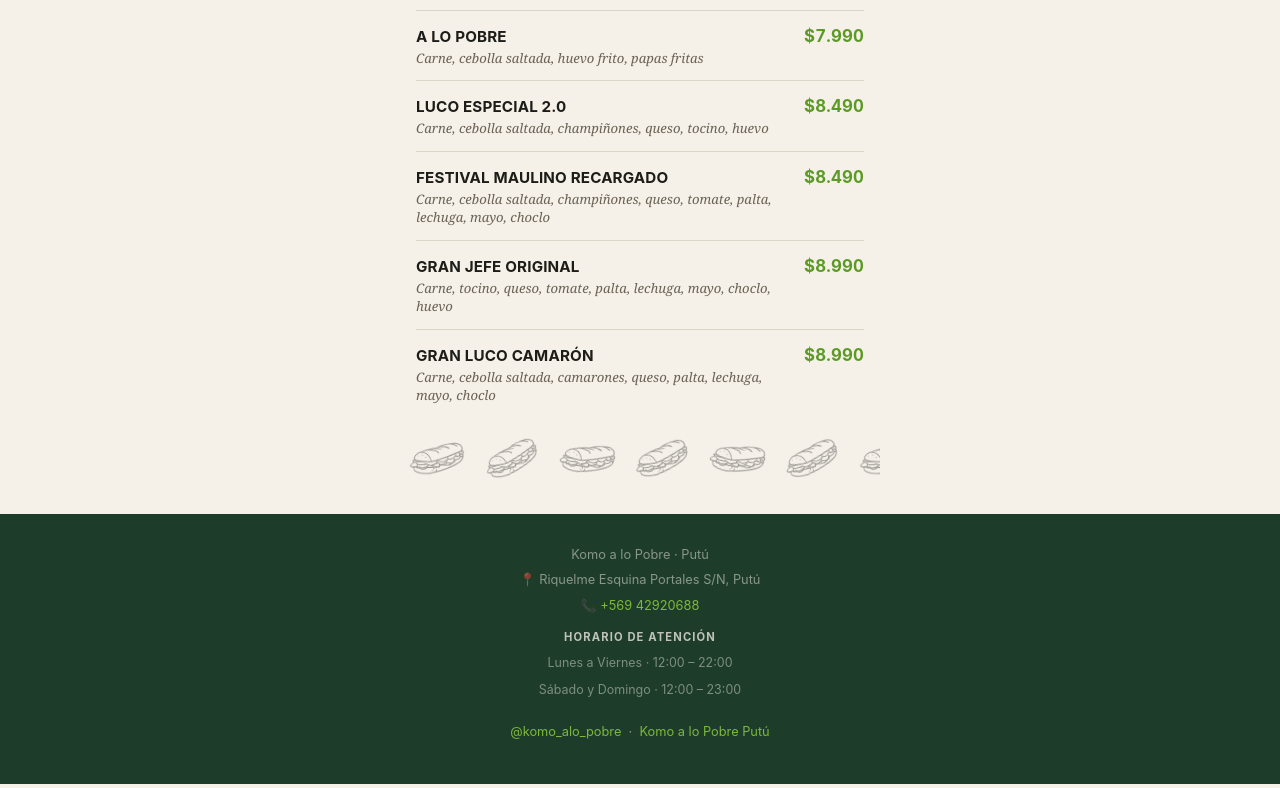
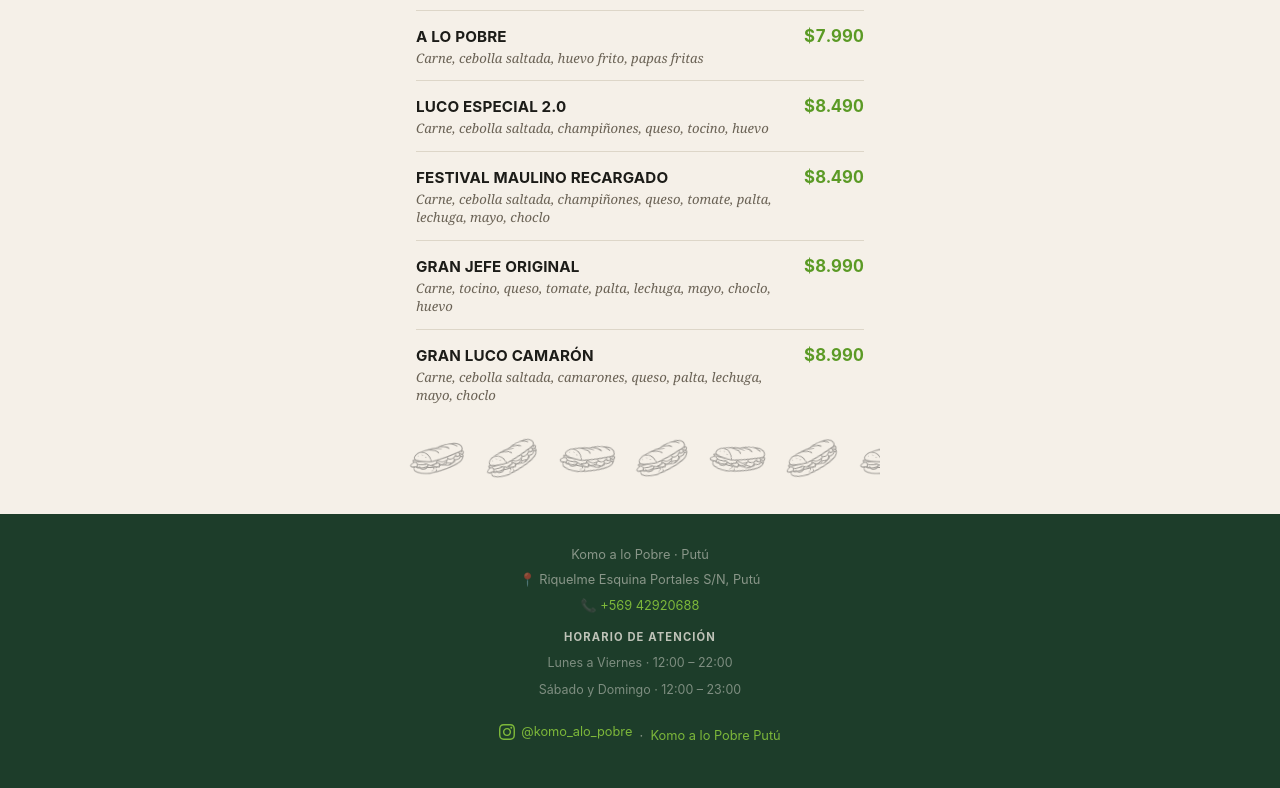
Before and after one commit to Ignvcio21/KomoaloPobre, a plain HTML site: page index.html in a window 1280 px wide. Shown: the part 1198-1986 px from the top of the page. Drawn offline with Linux system fonts and the light colour scheme.

Commit message:
Agregar icono Instagram al link del footer

```diff
--- a/index.html
+++ b/index.html
@@ -458,7 +458,10 @@
   </div>
 
   <div style="margin-top:16px">
-    <a href="https://instagram.com/komo_alo_pobre">@komo_alo_pobre</a>
+    <a href="https://instagram.com/komo_alo_pobre" style="display:inline-flex;align-items:center;gap:6px">
+      <svg width="16" height="16" viewBox="0 0 24 24" fill="currentColor"><path d="M12 2.163c3.204 0 3.584.012 4.85.07 3.252.148 4.771 1.691 4.919 4.919.058 1.265.069 1.645.069 4.849 0 3.205-.012 3.584-.069 4.849-.149 3.225-1.664 4.771-4.919 4.919-1.266.058-1.644.07-4.85.07-3.204 0-3.584-.012-4.849-.07-3.26-.149-4.771-1.699-4.919-4.92-.058-1.265-.07-1.644-.07-4.849 0-3.204.013-3.583.07-4.849.149-3.227 1.664-4.771 4.919-4.919 1.266-.057 1.645-.069 4.849-.069zm0-2.163c-3.259 0-3.667.014-4.947.072-4.358.2-6.78 2.618-6.98 6.98-.059 1.281-.073 1.689-.073 4.948 0 3.259.014 3.668.072 4.948.2 4.358 2.618 6.78 6.98 6.98 1.281.058 1.689.072 4.948.072 3.259 0 3.668-.014 4.948-.072 4.354-.2 6.782-2.618 6.979-6.98.059-1.28.073-1.689.073-4.948 0-3.259-.014-3.667-.072-4.947-.196-4.354-2.617-6.78-6.979-6.98-1.281-.059-1.69-.073-4.949-.073zm0 5.838c-3.403 0-6.162 2.759-6.162 6.162s2.759 6.163 6.162 6.163 6.162-2.759 6.162-6.163c0-3.403-2.759-6.162-6.162-6.162zm0 10.162c-2.209 0-4-1.79-4-4 0-2.209 1.791-4 4-4s4 1.791 4 4c0 2.21-1.791 4-4 4zm6.406-11.845c-.796 0-1.441.645-1.441 1.44s.645 1.44 1.441 1.44c.795 0 1.439-.645 1.439-1.44s-.644-1.44-1.439-1.44z"/></svg>
+      @komo_alo_pobre
+    </a>
     &nbsp;·&nbsp;
     <a href="https://facebook.com/komoalopobrepotu">Komo a lo Pobre Putú</a>
   </div>
```
